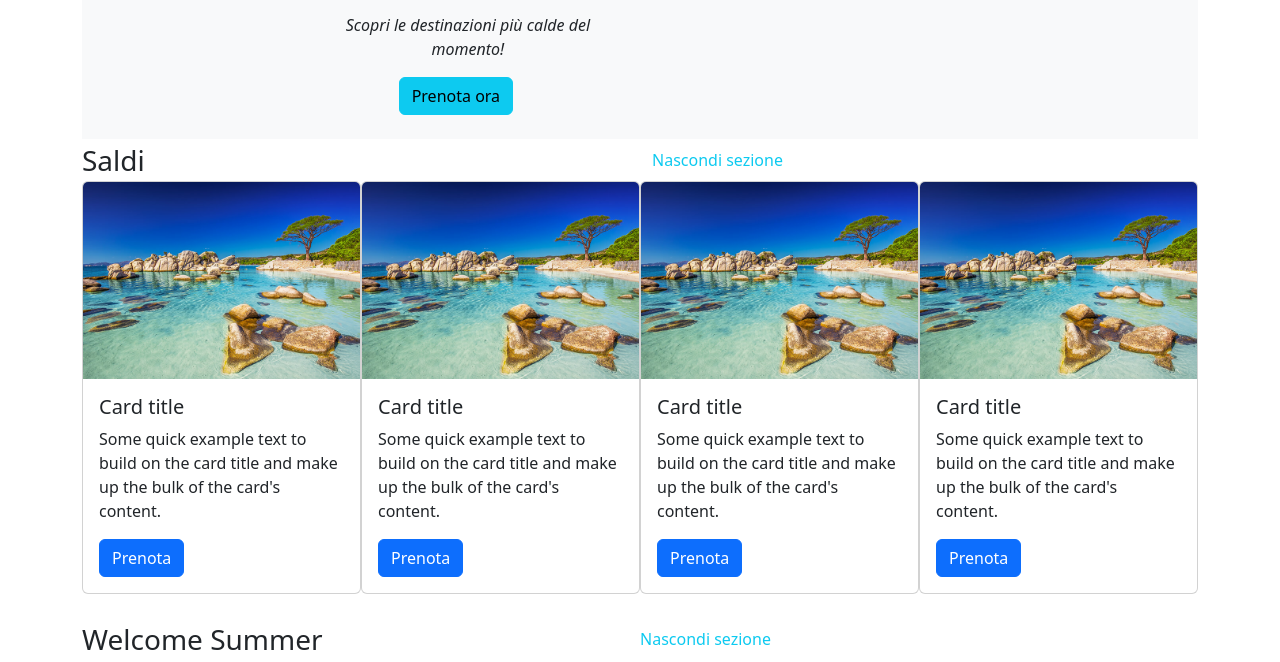
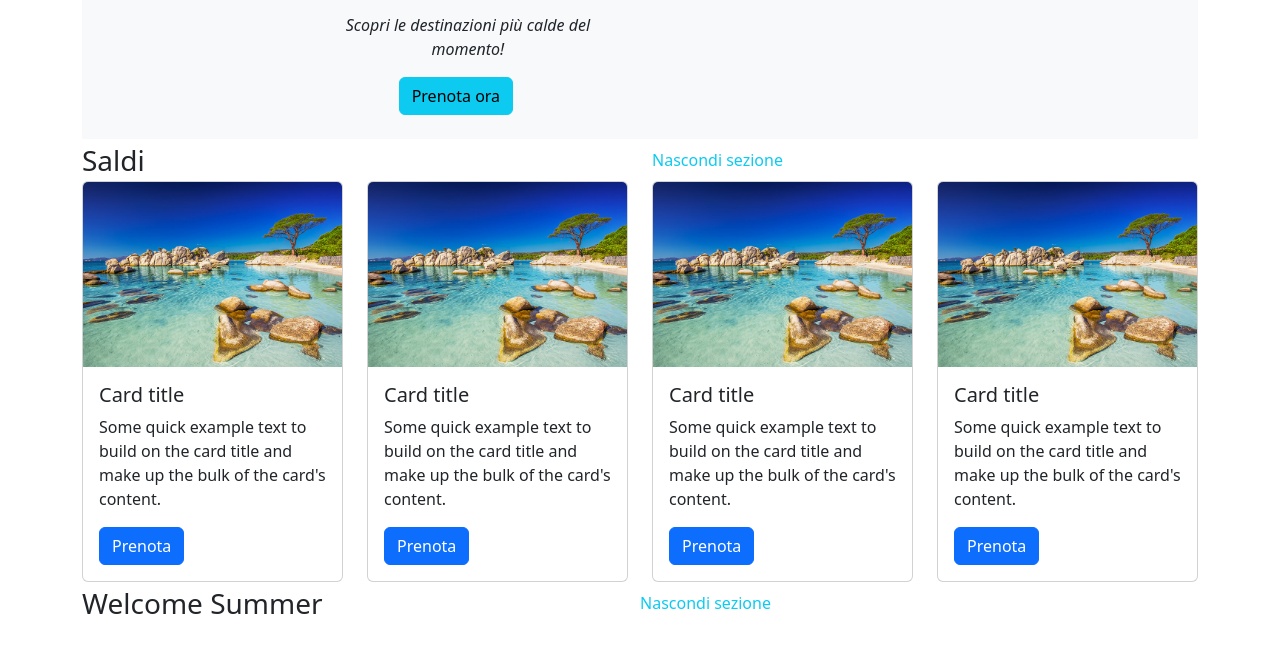
Before and after one commit to 369-Palma/u2-w2-d2-sito_agenzia_viaggi, a plain HTML site: page index.html in a window 1280 px wide. Shown: the part 138-800 px from the top of the page. Drawn offline with nearby package versions, Linux system fonts and the light colour scheme.

Commit message:
Update index.html

```diff
--- a/index.html
+++ b/index.html
@@ -102,10 +102,10 @@
           >
         </div>
       <!-- INIZIO CARDS -->
-      <div class="container d-flex">
-       <div class="row-cols-2 row-cols-md-3 row-cols-lg-4 d-flex " >
+      <div class="container ">
+       <div class=" row row-cols-2 row-cols-md-3 row-cols-lg-4 d-flex" >
 
-        <div class="col mb-4">
+        <div class="col  col-6  col-mb-4  col-lg-3 ">
             <div class="card" >
               <img src="./assets/img/vacanze-al-mare.jpg" class="card-img-top" alt="vacanze al mare">
               <div class="card-body">
@@ -116,7 +116,7 @@
             </div>
         </div>
 
-        <div class="col mb-4">
+        <div class="col  col-6  col-mb-4  col-lg-3">
           <div class="card" >
             <img src="./assets/img/vacanze-al-mare.jpg" class="card-img-top" alt="vacanze al mare">
             <div class="card-body">
@@ -128,7 +128,7 @@
         </div>
 
 
-        <div class="col mb-4">
+        <div class="col  col-6  col-mb-4  col-lg-3">
           <div class="card" >
             <img src="./assets/img/vacanze-al-mare.jpg" class="card-img-top" alt="vacanze al mare">
             <div class="card-body">
@@ -139,7 +139,7 @@
           </div>
         </div>
 
-        <div class="col mb-4">
+        <div class="col  col-6  d-md-none col-lg-3 col-lg d-lg-flex">
          <div class="card" >
           <img src="./assets/img/vacanze-al-mare.jpg" class="card-img-top" alt="vacanze al mare">
           <div class="card-body">
```
